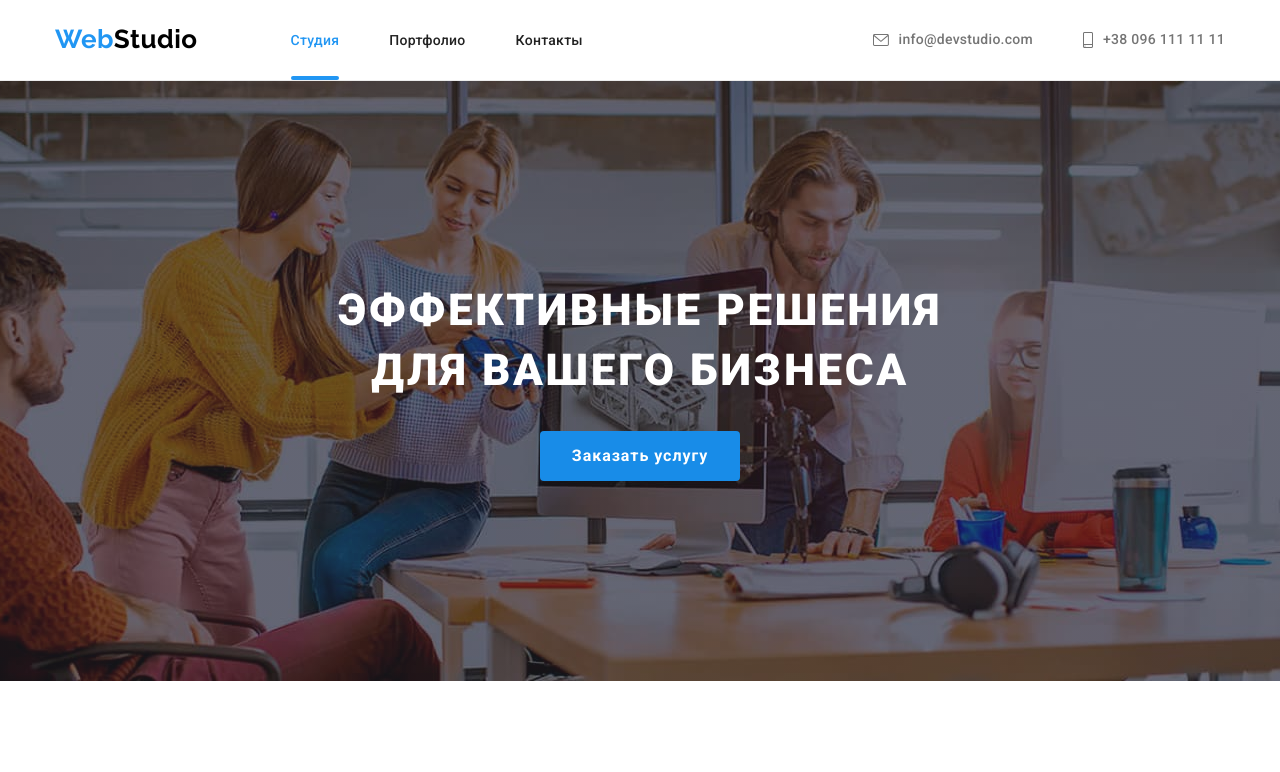
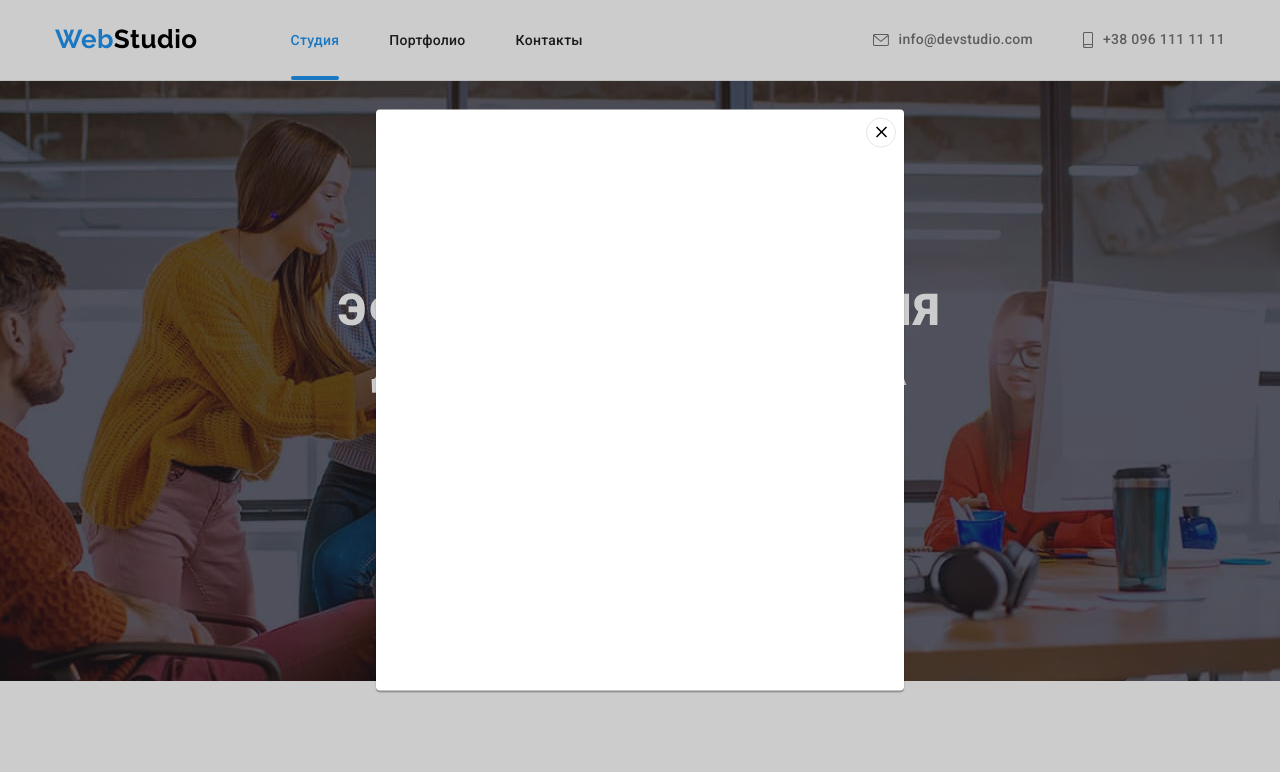
Before and after one commit to sergey-lateralus/goit-markup-hw-05, a plain HTML site: page index.html in a window 1280 px wide. Both pictures are taken after a click on the button "Заказать услугу". Shown: the top 772 px of the page. Drawn offline with nearby package versions, Linux system fonts and the light colour scheme.

Commit message:
Добавляет модальное окно

```diff
--- a/css/styles.css
+++ b/css/styles.css
@@ -51,7 +51,7 @@ ul {
   padding-bottom: 94px;
 }
 
-/* Лого */
+/* -------Лого------- */
 .logo {
   padding-top: 24px;
   padding-bottom: 25px;
@@ -70,7 +70,7 @@ ul {
   color: var(--logo-dark-color);
 }
 
-/* Навигация */
+/* -------Навигация------- */
 .site-header {
   border-bottom: 1px solid #ececec;
 }
@@ -177,7 +177,7 @@ ul {
   list-style: none;
 }
 
-/* Герой */
+/* -------Герой------- */
 .hero {
   max-width: 1600px;
   height: 600px;
@@ -235,7 +235,7 @@ ul {
   background-color: var(--button-hover-color);
 }
 
-/* Особенности */
+/* -------Особенности------- */
 .features {
   display: flex;
 }
@@ -271,7 +271,7 @@ ul {
   background-color: var(--section-background-color);
 }
 
-/* Чем мы занимаемся */
+/* -------Чем мы занимаемся------- */
 .work {
   display: flex;
 }
@@ -314,7 +314,7 @@ ul {
   padding-bottom: 27px;
 }
 
-/* Наша команда */
+/* -------Наша команда------- */
 .team {
   display: flex;
 }
@@ -395,7 +395,7 @@ ul {
   transition: fill 250ms cubic-bezier(0.4, 0, 0.2, 1);
 }
 
-/* Постоянные клиенты */
+/* -------Постоянные клиенты------- */
 .clients {
   display: flex;
   justify-content: space-between;
@@ -428,7 +428,7 @@ ul {
   transition: fill 250ms cubic-bezier(0.4, 0, 0.2, 1);
 }
 
-/* Футер */
+/* -------Футер------- */
 .site-footer {
   padding-top: 60px;
   padding-bottom: 60px;
@@ -526,7 +526,7 @@ ul {
   fill: var(--primary-white-color);
 }
 
-/* -------PORTFOLIO------- */
+/* -------Портфолио------- */
 .filter {
   display: flex;
   justify-content: center;
@@ -639,3 +639,64 @@ ul {
   font-size: 16px;
   line-height: 1.88;
 }
+
+/* -------Модальное окно------- */
+.backdrop {
+  position: fixed;
+  top: 0;
+  left: 0;
+  width: 100%;
+  height: 100%;
+  z-index: 100;
+
+  background-color: rgba(0, 0, 0, 0.2);
+
+  transition: opacity 250ms cubic-bezier(0.4, 0, 0.2, 1),
+    visibility 250ms cubic-bezier(0.4, 0, 0.2, 1);
+}
+
+.modal {
+  position: absolute;
+  top: 50%;
+  left: 50%;
+  width: 528px;
+  height: 581px;
+
+  border-radius: 4px;
+  box-shadow: 0px 1px 3px rgba(0, 0, 0, 0.12), 0px 1px 1px rgba(0, 0, 0, 0.14),
+    0px 2px 1px rgba(0, 0, 0, 0.2);
+
+  background-color: var(--primary-white-color);
+
+  transform: translate(-50%, -50%);
+  transition: transform 250ms cubic-bezier(0.4, 0, 0.2, 1);
+}
+
+.backdrop.is-hidden .modal {
+  transform: translate(-50%, -50%) scale(0.9);
+}
+
+.modal-close-button {
+  position: absolute;
+  top: 8px;
+  right: 8px;
+  display: flex;
+  align-items: center;
+  justify-content: center;
+  width: 30px;
+  height: 30px;
+  padding: 0;
+
+  border: 1px solid rgba(0, 0, 0, 0.1);
+  border-radius: 50%;
+
+  background-color: transparent;
+
+  cursor: pointer;
+}
+
+.is-hidden {
+  visibility: hidden;
+  opacity: 0;
+  pointer-events: none;
+}
--- a/index.html
+++ b/index.html
@@ -55,7 +55,7 @@
         <section class="hero">
             <div class="container">
                 <h1 class="hero-title">Эффективные решения для вашего бизнеса</h1>
-                <button class="hero-button" type="button">Заказать услугу</button>
+                <button class="hero-button" type="button" data-modal-open>Заказать услугу</button>
             </div>
         </section>
 
@@ -389,5 +389,16 @@
             </div>
         </div>
     </footer>
+
+    <div class="backdrop is-hidden" data-modal>
+        <div class="modal">
+            <button class="modal-close-button" type="button" data-modal-close>
+                <svg width="18px" height="18px">
+                    <use href="./images/icons.svg#icon-close-btn"></use>
+                </svg>
+            </button>
+        </div>
+    </div>
+    <script src="./js/modal.js"></script>
 </body>
 </html>
```
